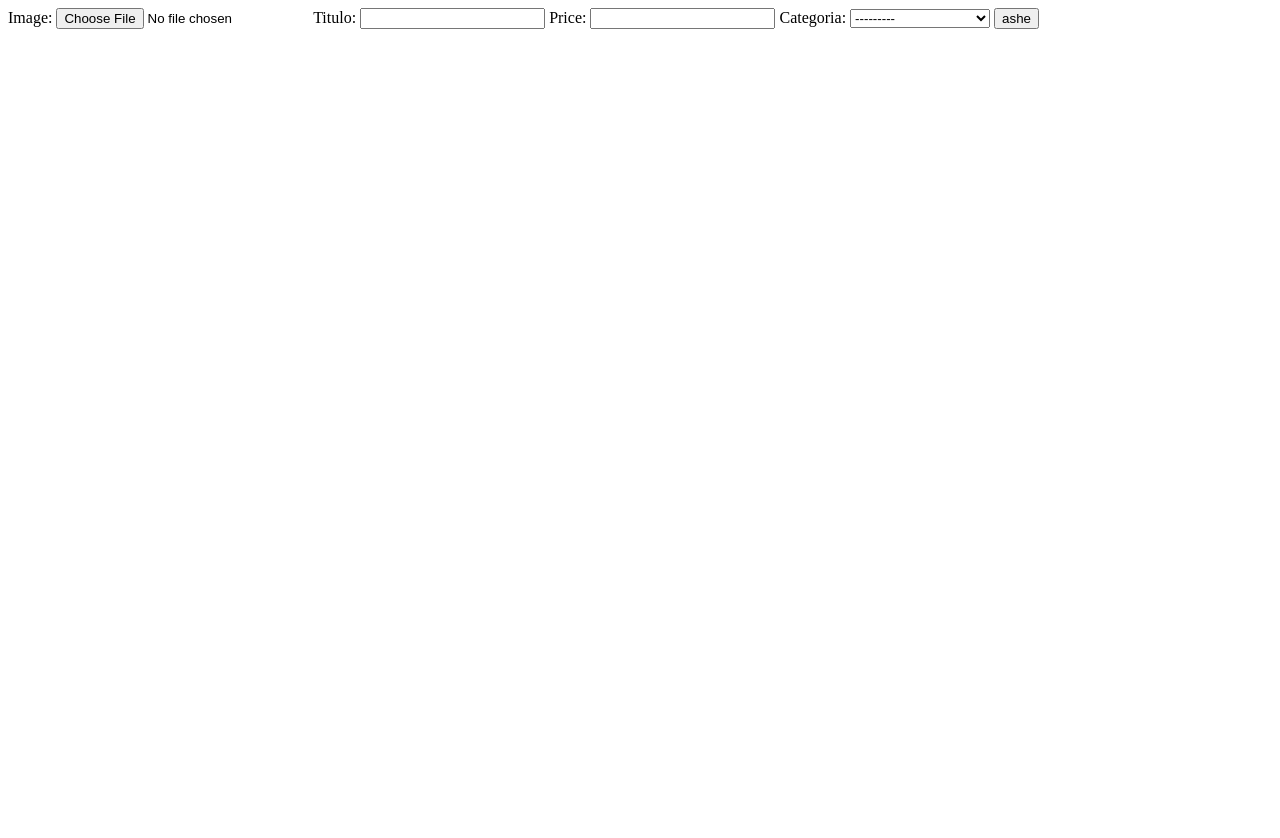
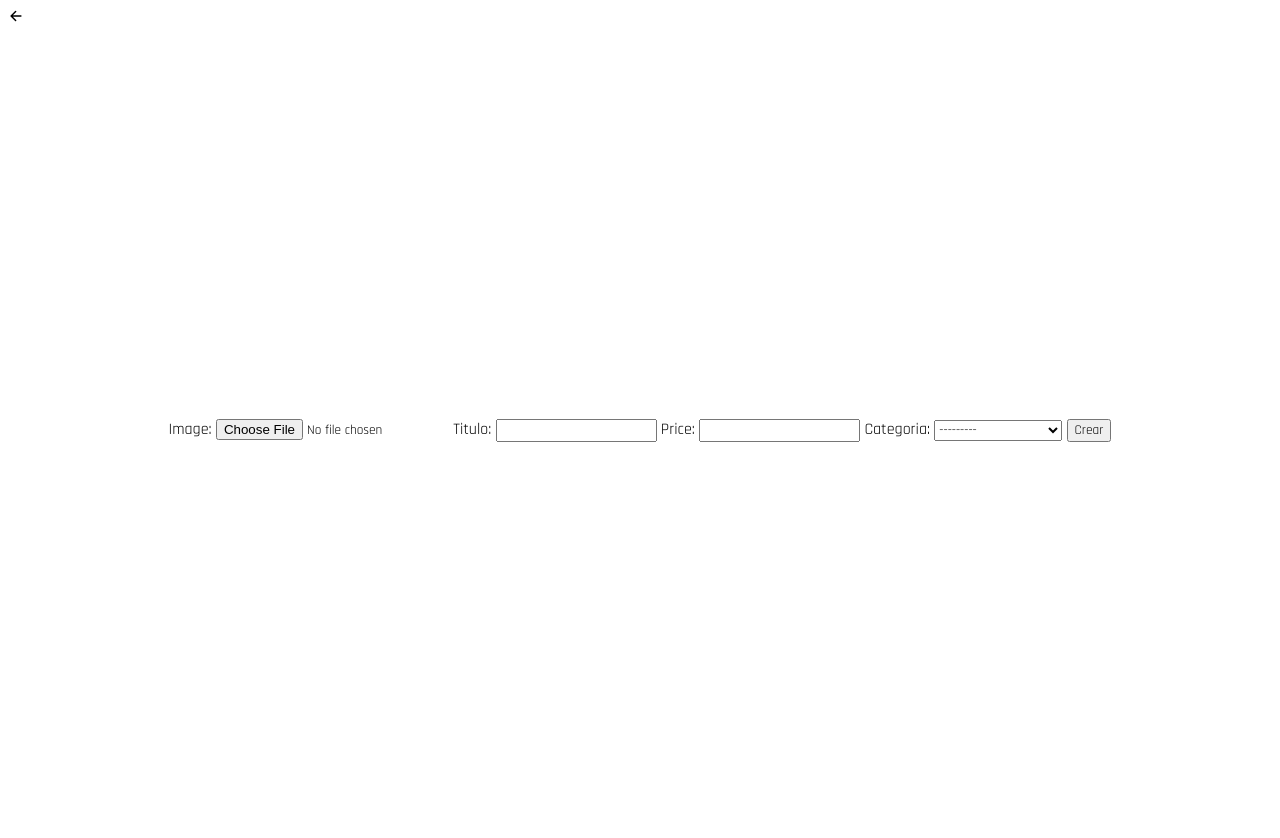
Before and after one commit to marketitos/Login---redes, a Django app: page /Vender/ in a window 1280 px wide. Before the commit the page ends 29 px from the top, so only its background shows below. Run offline with Django 4.2, Linux system fonts and the light colour scheme; data comes from the database, SQL or seed files in the repository; both versions use the stored data as it was after the commit; parts of the project's set-up code (start-up, migrations or seed data) failed here and were passed over.

Commit message:
Actualizado

```diff
--- a/myapp/static/styles/kiosco.css
+++ b/myapp/static/styles/kiosco.css
@@ -149,9 +149,11 @@ li{
 .nav-bar{
     display: flex;
     justify-content: end;
+    height: 80px;
     background-color: black;
     margin-bottom: 20px;
     font-size: 20px;
+
 }
 
 
--- /dev/null
+++ b/myapp/static/styles/vender.css
@@ -0,0 +1,30 @@
+@import url('https://fonts.googleapis.com/css2?family=Rajdhani&display=swap');
+*{
+    font-family: 'Rajdhani', sans-serif;
+
+
+
+
+}
+
+section{
+    display: flex;
+    flex-wrap: wrap-reverse;
+    justify-content: center;
+    align-items: center;
+    min-height: 100vh;
+    width: 100%;
+}
+
+.cajita{
+    position: relative;
+    display: flex;
+    justify-content: center;
+    align-items: center;
+
+
+}
+a{
+    width: 100px;
+    color: black;
+}
--- a/myapp/templates/cartas/Card.html
+++ b/myapp/templates/cartas/Card.html
@@ -27,7 +27,6 @@
   </div>
 
 
-  <script type="module" src="https://unpkg.com/ionicons@7.1.0/dist/ionicons/ionicons.esm.js"></script>
-  <script nomodule src="https://unpkg.com/ionicons@7.1.0/dist/ionicons/ionicons.js"></script>
+
 </body>
 </html>
--- a/myapp/templates/vender.html
+++ b/myapp/templates/vender.html
@@ -1,3 +1,4 @@
+{% load static %}
 <!DOCTYPE html>
 <html lang="en">
 <head>
@@ -5,15 +6,24 @@
     <meta http-equiv="X-UA-Compatible" content="IE=edge">
     <meta name="viewport" content="width=device-width, initial-scale=1.0">
     <title>Document</title>
+    <link rel="stylesheet" href="{% static 'styles/vender.css' %}">
 </head>
 <body>
-    <form action="{% url 'vender' %}" method="POST" enctype="multipart/form-data">
-        {% csrf_token %}
+    <a href="{% url 'kiosco' %}"><ion-icon name="arrow-back-outline" class="flecha"></ion-icon></a>
+    <section>
 
-        {{form}}
-        <button>ashe</button>
-    </form>
+        <div class="cajita">
+            <form action="{% url 'vender' %}" method="POST" enctype="multipart/form-data">
+                    {% csrf_token %}
 
+                    {{form}}
+                    <button>Crear</button>
 
+            </form>
+        </div>
+    </section>
+
+    <script type="module" src="https://unpkg.com/ionicons@7.1.0/dist/ionicons/ionicons.esm.js"></script>
+    <script nomodule src="https://unpkg.com/ionicons@7.1.0/dist/ionicons/ionicons.js"></script>
 </body>
 </html>
```
Also changed, not shown: myapp/views.py (+6 -6 lines), db.sqlite3.
